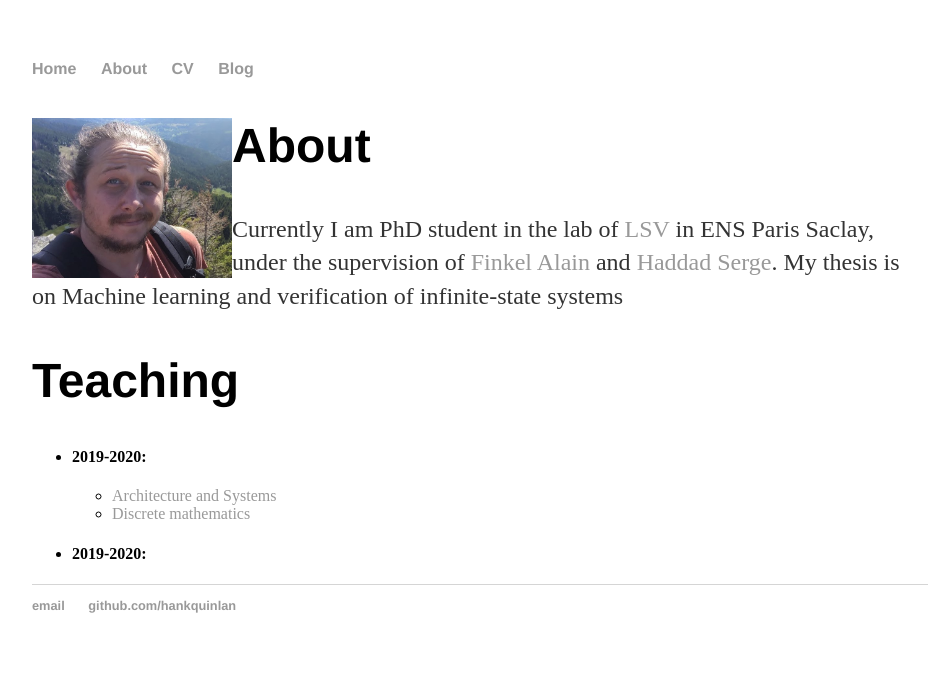
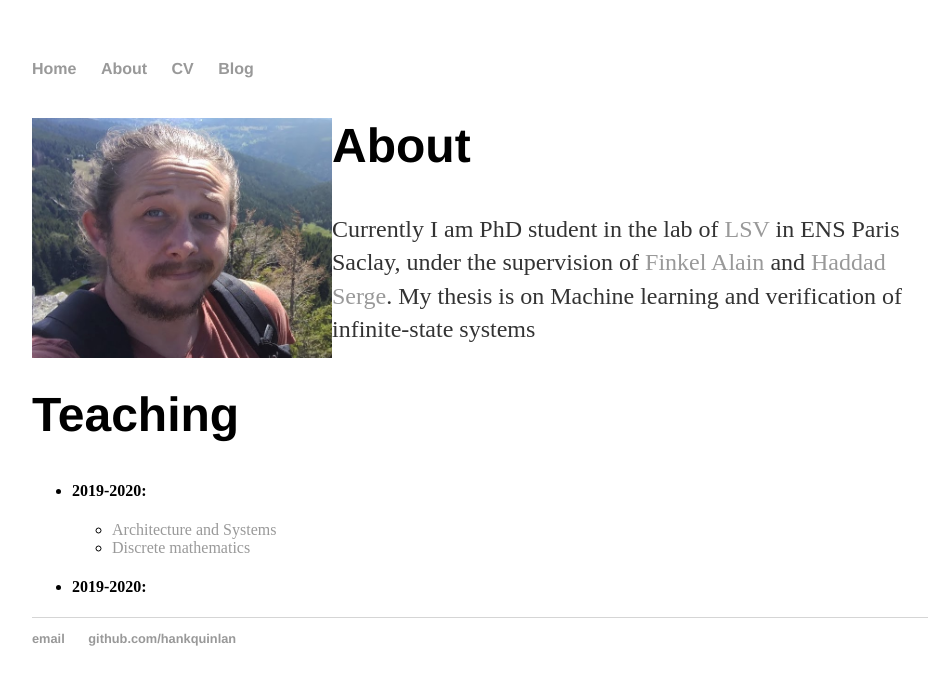
Before and after one commit to IgorKhm/igorkhm.github.io, a Jekyll site: the page built from index.md, in a window 1280 px wide. Shown: the top 685 px of the page, without its empty margins (160-1093 px from the left). Built offline with Jekyll 4.4.1, drawn with Linux system fonts in a browser that asks for light colours.

Commit message:
Update index.md

```diff
--- a/index.md
+++ b/index.md
@@ -7,7 +7,7 @@
 
 
 
-# <img src="pictures/myphoto.jpg" style="float: left;" alt="drawing" width="200"/> About
+# <img src="pictures/myphoto.jpg" style="float: left;" alt="drawing" width="300"/> About
 Currently I am PhD student in the lab of [LSV](https://www.lsv.fr) in ENS Paris Saclay, under the supervision of [Finkel Alain](http://www.lsv.fr/~finkel) and [Haddad Serge](http://www.lsv.fr/~haddad). My thesis is on Machine learning and verification of infinite-state systems
 
 # Teaching
```
